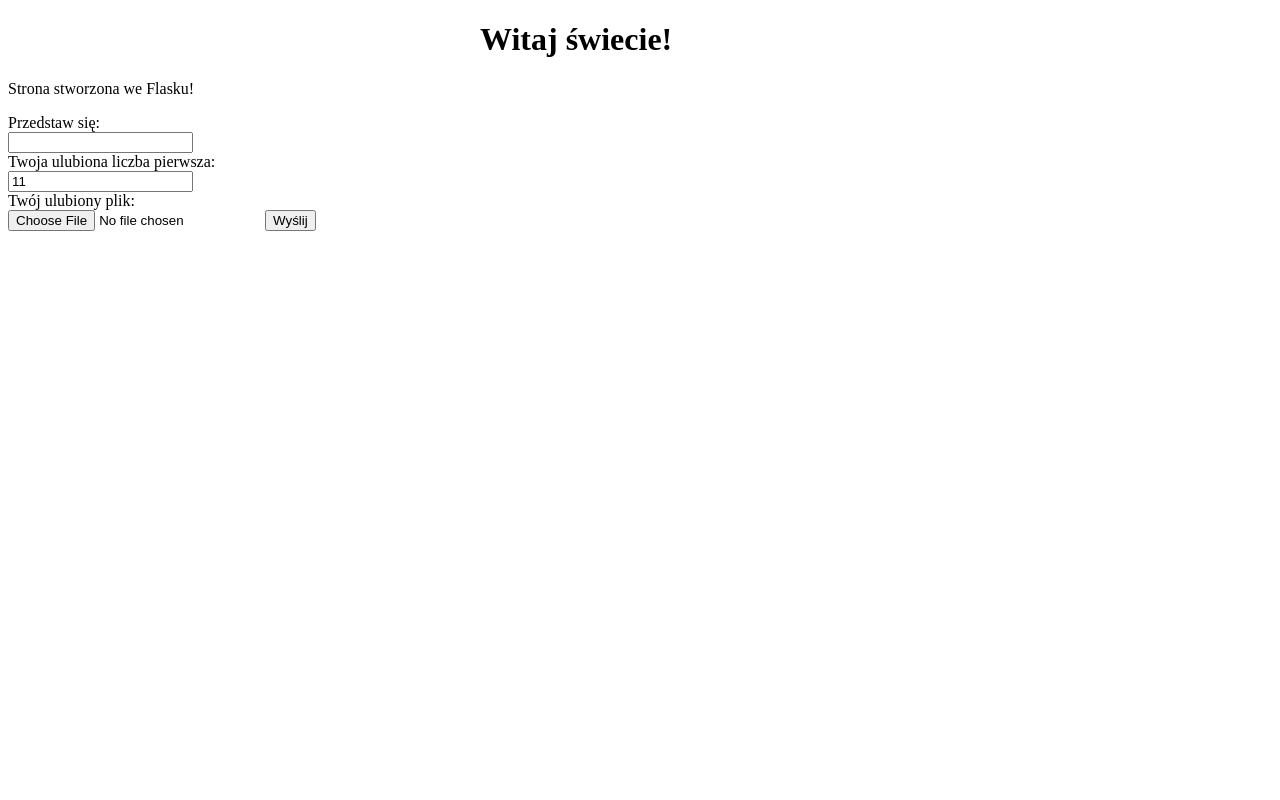
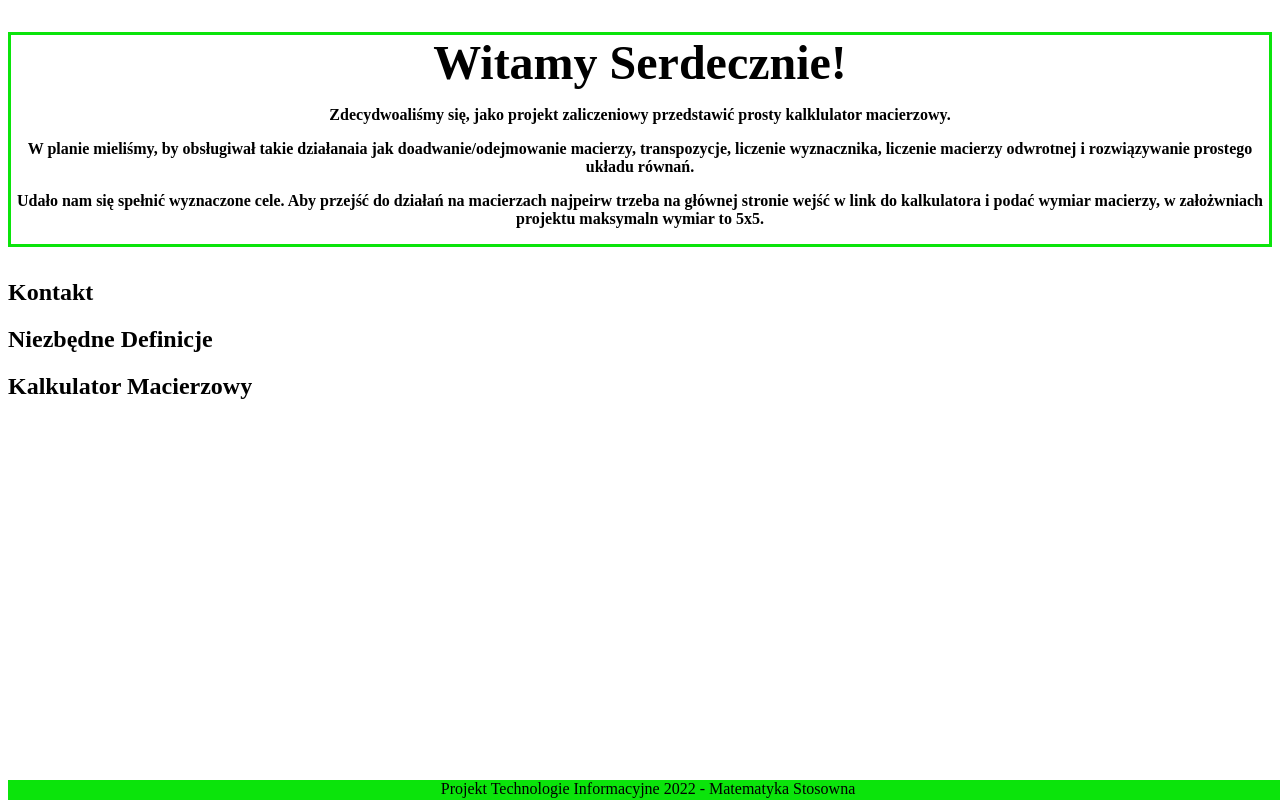
Before and after one commit to mgrzegorczyk/matrix_calc, a Flask app: template templates/index.html in a window 1280 px wide. Run offline with Flask 2, Linux system fonts and the light colour scheme; the template is opened without the code that fills it, so the values that code supplies are empty.

Commit message:
Główna strona i style.css

```diff
--- a/templates/index.html
+++ b/templates/index.html
@@ -2,24 +2,18 @@
 <html lang="pl">
 <head>
     <meta charset="utf-8">
-    <title>Pierwsza strona</title>
-    <link rel="stylesheet" href="{{ url_for('static', filename='style.css') }}">
+    <title>Strona na Zaliczenie</title>
+    <link rel="stylesheet" href="style.css">
 </head>
 <body>
-    <h1>Witaj świecie!</h1>
-    <p>Strona stworzona we Flasku!</p>
-    <!--enctype (domyslnie): application/x-www-form-urlencoded-->
-     <form action="{{ url_for('rysunek') }}" method="POST" enctype="multipart/form-data">
-        Przedstaw się:<br><input type="text" name="nazwa">
-        <br>
-        Twoja ulubiona liczba pierwsza:
-        <br>
-        <input type="number" name="liczba" value=11><br>
-        Twój ulubiony plik:
-        <br>
-        <input type="file" name="plik">
-
-        <input type="submit" value="Wyślij">
-    </form>
+    <h1>Witamy Serdecznie!
+        <p>Zdecydwoaliśmy się, jako projekt zaliczeniowy przedstawić prosty kalklulator macierzowy.</p>
+        <p>W planie mieliśmy, by obsługiwał takie działanaia jak doadwanie/odejmowanie macierzy, transpozycje, liczenie wyznacznika, liczenie macierzy odwrotnej i rozwiązywanie prostego układu równań. </p>
+        <p>Udało nam się spełnić wyznaczone cele. Aby przejść do działań na macierzach najpeirw trzeba na głównej stronie wejść w link do kalkulatora i podać wymiar macierzy, w założwniach projektu maksymaln wymiar to 5x5.</p>
+    </h1>
+    <h2 href="podstrona1.html">Kontakt</h2>
+    <h2 href="podstrona2.html" >Niezbędne Definicje</h2>
+    <h2 href="podstrona3.html">Kalkulator Macierzowy</h2>
+    <footer>Projekt Technologie Informacyjne 2022 - Matematyka Stosowna</footer>
 </body>
 </html>
--- /dev/null
+++ b/templates/style.css
@@ -0,0 +1,29 @@
+
+h1 {
+    text-align: center;
+    font-size: 300%;
+    border: solid rgb(11, 228, 11);
+}
+
+p {
+    text-align: center;
+    text-decoration-color: greenyellow;
+    font-size: medium ;
+}
+
+footer {
+    position:absolute;
+		bottom:0;
+        text-align: center;
+		width:100%;
+		height:20px;
+		background:rgb(11, 228, 11);
+}
+
+
+img {
+    display: block;
+    margin-left: auto;
+    margin-right: auto;
+    width: 50%;
+  }
```
